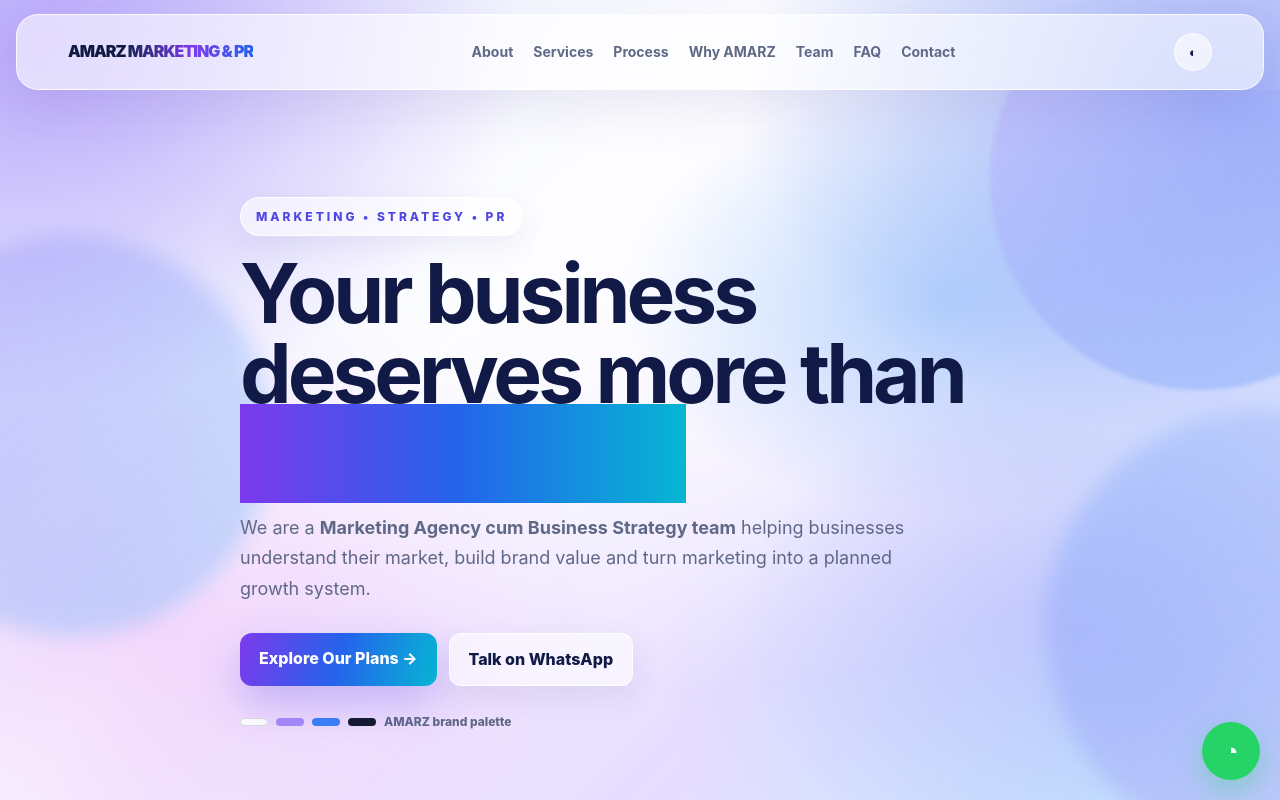
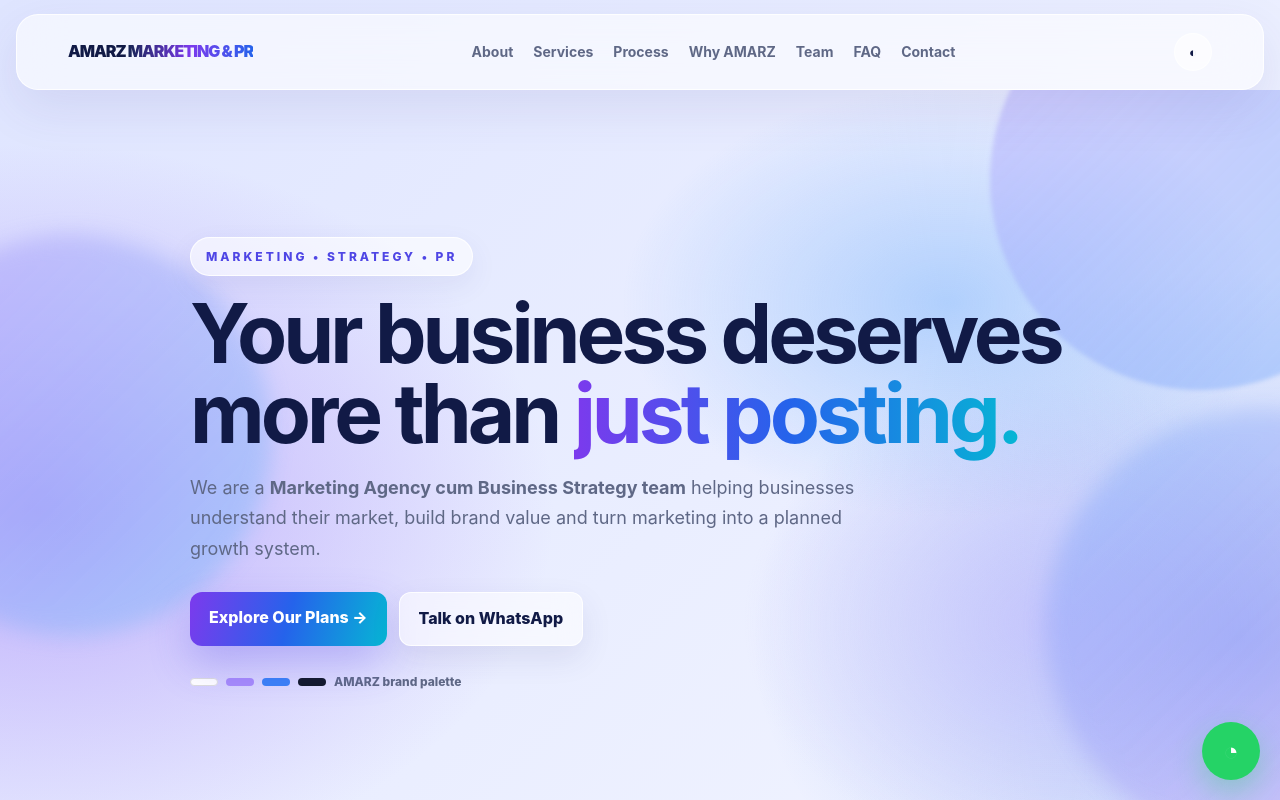
Before and after one commit to amarzmarketing/amarz-marketing, a plain HTML site: page index.html in a window 1280 px wide. Shown: the top 800 px of the page. Drawn offline with Linux system fonts and the light colour scheme.

Commit message:
Add files via upload

```diff
--- a/index.html
+++ b/index.html
@@ -196,6 +196,44 @@
 .dark nav{background:rgba(13,17,35,.72)!important;border-color:rgba(255,255,255,.10)!important}
 .dark .card,.dark .step,.dark .person,.dark .faq details,.dark .contact-card,.dark .hero-visual{background:rgba(19,25,48,.66)!important;border-color:rgba(167,139,250,.16)!important}
 .dark .btn{background:rgba(20,27,52,.72)!important;color:#f8fafc!important}
+
+/* AMARZ V8 — fix gradient text rendering */
+.grad{
+  display:inline!important;
+  padding:0!important;
+  margin:0!important;
+  background:linear-gradient(90deg,#7c3aed 0%,#2563eb 48%,#06b6d4 100%)!important;
+  background-image:linear-gradient(90deg,#7c3aed 0%,#2563eb 48%,#06b6d4 100%)!important;
+  -webkit-background-clip:text!important;
+  background-clip:text!important;
+  -webkit-text-fill-color:transparent!important;
+  color:transparent!important;
+  box-decoration-break:clone;
+  -webkit-box-decoration-break:clone;
+}
+.hero h1 .grad,
+.section h2 .grad{
+  display:inline!important;
+  line-height:inherit!important;
+  font-size:inherit!important;
+}
+.hero h1{
+  max-width:900px!important;
+  text-wrap:balance;
+}
+.hero h1 .grad{
+  white-space:normal!important;
+}
+/* keep the bright visual system, but add depth without turning the page dark */
+body{
+  background:
+    radial-gradient(760px 540px at 3% 8%,rgba(139,92,246,.42),transparent 68%),
+    radial-gradient(720px 540px at 97% 10%,rgba(37,99,235,.34),transparent 68%),
+    radial-gradient(900px 680px at 50% 38%,rgba(255,255,255,.92),transparent 70%),
+    radial-gradient(680px 520px at 10% 82%,rgba(217,70,239,.18),transparent 70%),
+    radial-gradient(700px 520px at 92% 82%,rgba(56,189,248,.22),transparent 70%),
+    linear-gradient(135deg,#dfe5ff 0%,#fafbff 38%,#e9e0ff 68%,#dcecff 100%)!important;
+}
 </style></head>
 <body>
 <nav><div class="wrap nav"><a class="logo" href="#home">AMARZ <span>MARKETING & PR</span></a><div class="links"><a href="#about">About</a><a href="#services">Services</a><a href="#process">Process</a><a href="#why">Why AMARZ</a><a href="#team">Team</a><a href="#faq">FAQ</a><a href="#contact">Contact</a></div><button onclick="document.body.classList.toggle('dark')">◐</button></div></nav>
@@ -412,5 +450,43 @@
 .dark nav{background:rgba(13,17,35,.72)!important;border-color:rgba(255,255,255,.10)!important}
 .dark .card,.dark .step,.dark .person,.dark .faq details,.dark .contact-card,.dark .hero-visual{background:rgba(19,25,48,.66)!important;border-color:rgba(167,139,250,.16)!important}
 .dark .btn{background:rgba(20,27,52,.72)!important;color:#f8fafc!important}
+
+/* AMARZ V8 — fix gradient text rendering */
+.grad{
+  display:inline!important;
+  padding:0!important;
+  margin:0!important;
+  background:linear-gradient(90deg,#7c3aed 0%,#2563eb 48%,#06b6d4 100%)!important;
+  background-image:linear-gradient(90deg,#7c3aed 0%,#2563eb 48%,#06b6d4 100%)!important;
+  -webkit-background-clip:text!important;
+  background-clip:text!important;
+  -webkit-text-fill-color:transparent!important;
+  color:transparent!important;
+  box-decoration-break:clone;
+  -webkit-box-decoration-break:clone;
+}
+.hero h1 .grad,
+.section h2 .grad{
+  display:inline!important;
+  line-height:inherit!important;
+  font-size:inherit!important;
+}
+.hero h1{
+  max-width:900px!important;
+  text-wrap:balance;
+}
+.hero h1 .grad{
+  white-space:normal!important;
+}
+/* keep the bright visual system, but add depth without turning the page dark */
+body{
+  background:
+    radial-gradient(760px 540px at 3% 8%,rgba(139,92,246,.42),transparent 68%),
+    radial-gradient(720px 540px at 97% 10%,rgba(37,99,235,.34),transparent 68%),
+    radial-gradient(900px 680px at 50% 38%,rgba(255,255,255,.92),transparent 70%),
+    radial-gradient(680px 520px at 10% 82%,rgba(217,70,239,.18),transparent 70%),
+    radial-gradient(700px 520px at 92% 82%,rgba(56,189,248,.22),transparent 70%),
+    linear-gradient(135deg,#dfe5ff 0%,#fafbff 38%,#e9e0ff 68%,#dcecff 100%)!important;
+}
 </style>
 </body></html>
```
